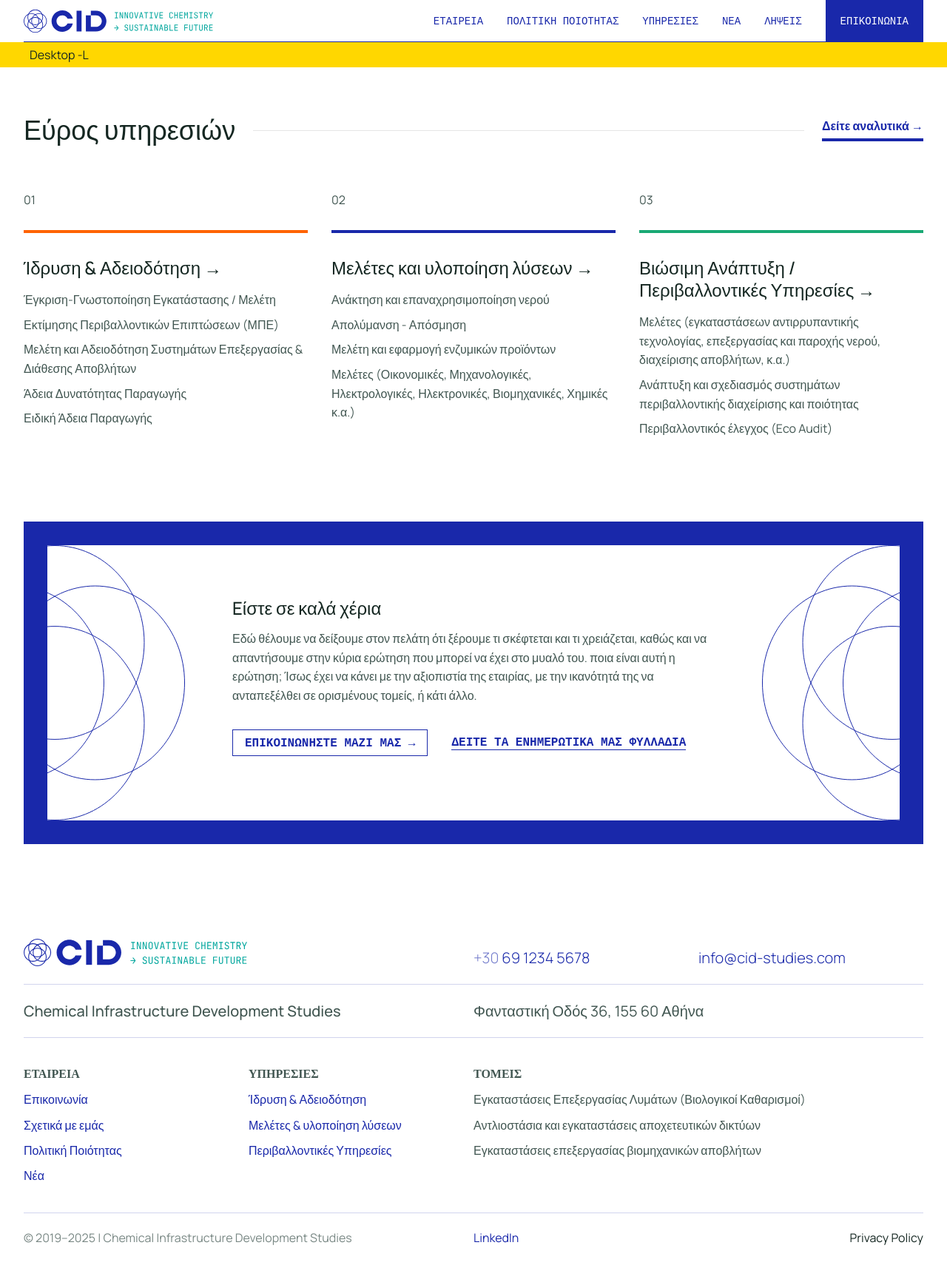
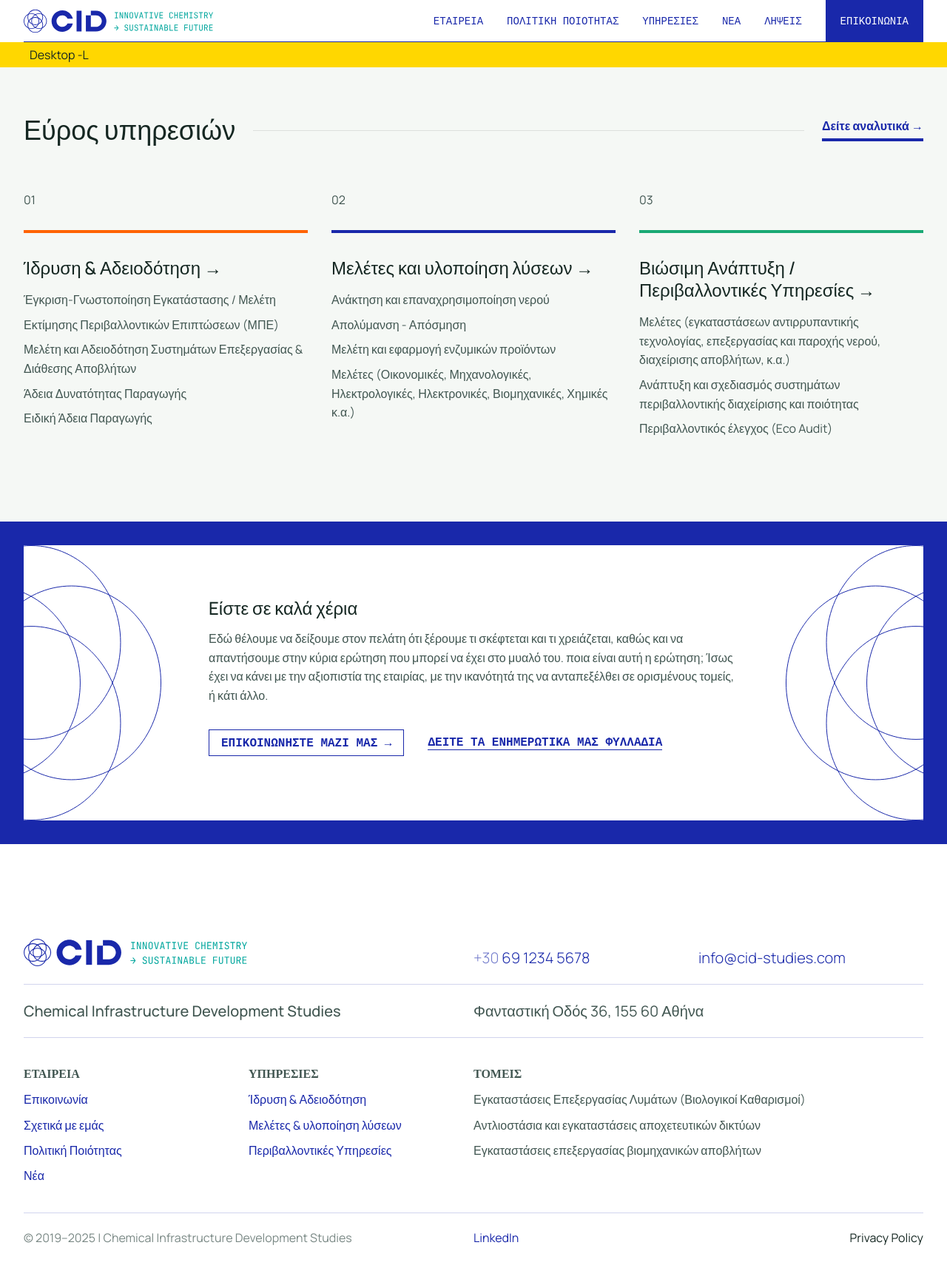
Before and after one commit to anna-filou/cid-studies.com, a Jekyll site: the page built from index.html, in a window 1280 px wide. Shown: the whole page at 74% size. Built offline with Jekyll 4.4.1, drawn with Linux system fonts in a browser that asks for light colours.

Commit message:
cta padding fix for consistency

```diff
--- a/_data/services.yml
+++ b/_data/services.yml
@@ -22,7 +22,7 @@ items:
       - "Μελέτη και εφαρμογή ενζυμικών προϊόντων"
       - "Μελέτες (Οικονομικές, Μηχανολογικές, Ηλεκτρολογικές, Ηλεκτρονικές, Βιομηχανικές, Χημικές κ.α.)"
 
-  - title: "Βιώσιμη Ανάπτυξη / Περιβαλλοντικές&nbsp;Υπηρεσίες"
+  - title: "Βιώσιμη Ανάπτυξη / Περιβαλλοντικές Υπηρεσίες"
     link: "/services/sustainability"
     color_class: "bg-green"
     details:
--- a/_includes/cta.html
+++ b/_includes/cta.html
@@ -1,5 +1,5 @@
-<div class="container-ns">
-  <div class="pv4 pv6-nd ph3 ph4-ns bg-brand flex justify-center">
+
+  <div class="container pv4 pv6-nd bg-brand flex justify-center">
     <div class="flex flex-column flex-row-l items-center bg-white mw-100">
       <img src="/assets/images/cta-left.svg" class="mr4 dn db-l" alt="cta" />
       <div class="pa4 flex flex-column justify-center primary">
@@ -22,4 +22,3 @@
       <img src="/assets/images/cta-bottom.svg" class="dn-l" alt="cta" />
     </div>
   </div>
-</div>
--- a/_includes/services.html
+++ b/_includes/services.html
@@ -1,4 +1,4 @@
-<section class="container pv5">
+<section class="container pv5 bg-secondary">
   <div class="flex flex-column flex-row-l items-start items-center-l gap4 mb5">
     <h2 class="f2 fw5 mv0">{{ site.data.services.title }}</h2>
     <div class="dn db-l flex-auto bg-black-10" style="height: 1px;"></div>
--- a/assets/css/style.scss
+++ b/assets/css/style.scss
@@ -5,6 +5,7 @@ $brand: #1928aa;
 $text-primary: #152722;
 $text-secondary: #415651;
 $container: 1470px;
+$bg-secondary: #F5F8F5;
 
 body {
   font-family: Manrope, sans-serif;
@@ -131,6 +132,10 @@ footer h3 {
 .gap3 { gap: 1rem; }
 .gap4 { gap: 1.5rem; }
 
+.bg-secondary {
+  background-color: $bg-secondary;
+}
+
 
 .mono {
   font-family: "JetBrains Mono", monospace;
```
